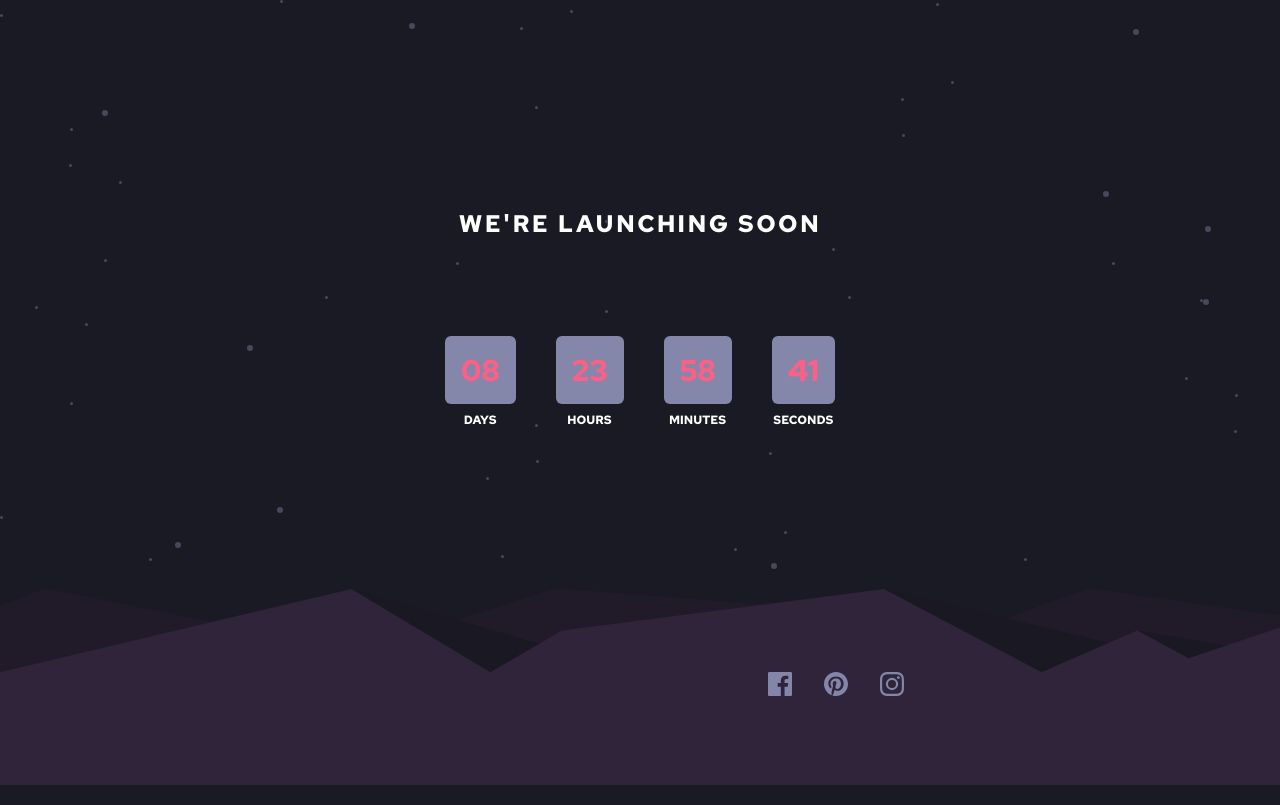
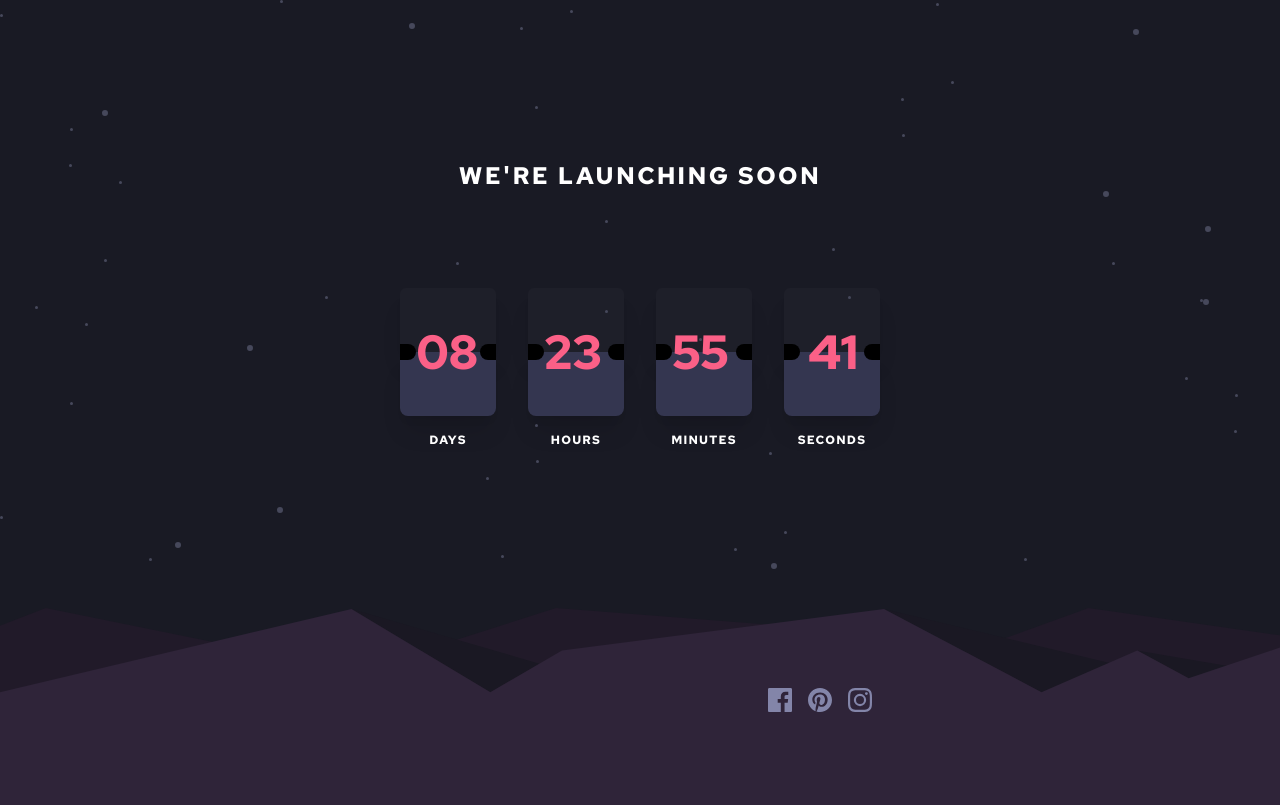
Before and after one commit to Opeyemil-code/launch-countdown-timer-main--4-, a plain HTML site: page launch-countdown-timer-main/inndex.html in a window 1280 px wide. Drawn offline with nearby package versions, Linux system fonts and the light colour scheme.

Commit message:
frontend challenge

```diff
--- a/launch-countdown-timer-main/inndex.html
+++ b/launch-countdown-timer-main/inndex.html
@@ -37,66 +37,160 @@
 </head>
 
 <body class="bg-mostlyblack font-redhat w-full h-full">
-    <div class="flex container  lg:mx-auto mt-52 ">
+    <div class="flex container  lg:mx-auto mt-40 ">
         <h2 class="mx-auto text-white  tracking-widest text-2xl">WE'RE LAUNCHING <br class="lg:hidden"><span class="lg:ml-0 ml-20 lg:mt-0 mt">SOON</span></h2>
     </div>
 
-    <div class="bg-whit container flex flex-col lg:w-1/2 lg:mx-auto space- lg:mt-24 z-50 mt-12">
+    <div class="bg-whit container flex flex-row lg:w-1/2 lg:mx-auto space- lg:mt-24 z-50 mt-12 space-x-2 mx-auto">
+        <div class="flex mx-auto lg:space-x-8 space-x-6 lg:p-0 ">
+    <!---FIRST DIV BOX-->
+            <div class="flex flex-col  mx-aut relative ">
 
-        <div class="bg-green-70 flex flex-row space-x-10 mx-auto z-50">
-           <div class="flex flex-col space-y-2">
-              <div class="bg-grayblue p-4  rounded-md">
-                <h2 class="text-center text-3xl text-softred">08</h2>
+                <div class="bg-vdarkblue p-8 rounded-r-sm rounded-l-sm lg:w-24 shadow-xl rounded-t-md w-20">
+                <h5></h5>
                 </div>
 
-              <div>
-                <p class="text-center text-xs text-white">DAYS</p>
+                <div class="bg-darkdeblue p-8 rounded-b-lg shadow-xl  lg:w-24">
+                  <h4></h4>
+                </div>
+
+                <div class="">
+                   <div class="bg-black rounded-tl-lg rounded-bl-lg p-2 top-0 right-0 absolute mt-14 ml-  overflow-hidden w-2 h-2">
+
+                   </div>
+
+                   <div class="bg-black rounded-tr-lg rounded-br-lg p-2 top-0 left-0 absolute mt-14 ml-  overflow-hidden w-2 h-2">
+
                    </div>
 
                 </div>
 
 
-            <div class="flex flex-col space-y-2">
-                <div class="bg-grayblue p-4  rounded-md">
-                  <h2 class="text-center text-3xl text-softred">23</h2>
+                <div class="absolute top-10 mx-aut bg-green-60 ml-4">
+                  <h2 class="lg:text-5xl text-softred text-4xl">08</h2>
                 </div>
 
-                <div>
-                  <p class="text-center text-xs text-white">HOURS</p>
-               </div>
-
-            </div>
-
-            <div class="flex flex-col space-y-2">
-                <div class="bg-grayblue p-4  rounded-md">
-                  <h2 class="text-center text-3xl text-softred">58</h2>
-                </div>
-
-                <div>
-                  <p class="text-center text-xs text-white">MINUTES</p>
+                <div class="mt-4">
+                    <p class="text-center text-xs text-white tracking-widest">DAYS</p>
                   </div>
 
             </div>
 
 
-            <div class="flex flex-col space-y-2">
-                <div class="bg-grayblue p-4  rounded-md">
-                  <h2 class="text-center text-3xl text-softred">41</h2>
+
+            <!--SECOND DIV-->
+
+
+            <div class="flex flex-col  mx-auto relative ">
+
+                <div class="bg-vdarkblue p-8 rounded-r-sm rounded-l-sm lg:w-24 shadow-xl rounded-t-md w-20">
+                <h5></h5>
                 </div>
 
-                <div>
-                  <p class="text-center text-xs text-white">SECONDS</p>
+                <div class="bg-darkdeblue p-8 rounded-b-lg shadow-xl">
+                  <h4></h4>
+                </div>
+
+                <div class="">
+                   <div class="bg-black rounded-tl-lg rounded-bl-lg p-2 top-0 right-0 absolute mt-14 ml-  overflow-hidden w-2 h-2">
+
+                   </div>
+
+                   <div class="bg-black rounded-tr-lg rounded-br-lg p-2 top-0 left-0 absolute mt-14 ml-  overflow-hidden w-2 h-2">
+
                    </div>
 
                 </div>
 
+
+                <div class="absolute top-10 mx-auto bg-green-60 ml-4">
+                  <h2 class="lg:text-5xl text-softred text-4xl">23</h2>
+                </div>
+
+                <div>
+                    <p class="text-center text-xs text-white mt-4 tracking-widest">HOURS</p>
+                  </div>
 
             </div>
 
 
 
 
+            <!---THIRD DIV BOX-->
+
+            <div class="flex flex-col  mx-auto relative ">
+
+                <div class="bg-vdarkblue p-8 rounded-r-sm rounded-l-sm lg:w-24 shadow-xl rounded-t-md w-20">
+                <h5></h5>
                 </div>
+
+                <div class="bg-darkdeblue p-8 rounded-b-lg shadow-xl">
+                  <h4></h4>
+                </div>
+
+                <div class="">
+                   <div class="bg-black rounded-tl-lg rounded-bl-lg p-2 top-0 right-0 absolute mt-14 ml-  overflow-hidden w-2 h-2">
+
+                   </div>
+
+                   <div class="bg-black rounded-tr-lg rounded-br-lg p-2 top-0 left-0 absolute mt-14 ml-  overflow-hidden w-2 h-2">
+
+                   </div>
+
+                </div>
+
+
+                <div class="absolute top-10 mx-auto bg-green-60 ml-4">
+                  <h2 class="lg:text-5xl text-softred text-4xl">55</h2>
+                </div>
+
+                <div>
+                    <p class="text-center text-xs text-white mt-4 tracking-widest">MINUTES</p>
+                  </div>
+
+            </div>
+
+
+            <!----FOURTH DIV BOXES-->
+
+            <div class="flex flex-col  mx-auto relative ">
+
+                <div class="bg-vdarkblue p-8 rounded-r-sm rounded-l-sm lg:w-24 shadow-xl rounded-t-md w-20">
+                <h5></h5>
+                </div>
+
+                <div class="bg-darkdeblue p-8 rounded-b-lg shadow-xl">
+                  <h4></h4>
+                </div>
+
+                <div class="">
+                   <div class="bg-black rounded-tl-lg rounded-bl-lg p-2 top-0 right-0 absolute mt-14 ml-  overflow-hidden w-2 h-2">
+
+                   </div>
+
+                   <div class="bg-black rounded-tr-lg rounded-br-lg p-2 top-0 left-0 absolute mt-14 ml-  overflow-hidden w-2 h-2">
+
+                   </div>
+
+                </div>
+
+
+                <div class="absolute top-10 mx-auto bg-green-60 ml-6">
+                  <h2 class="lg:text-5xl text-softred text-4xl">41</h2>
+                </div>
+
+                <div>
+                    <p class="text-center text-xs text-white mt-4 tracking-widest">SECONDS</p>
+                  </div>
+
+            </div>
+        </div>
+
+    </div>
+
+
+
+
 
 
 
@@ -119,11 +213,13 @@
 
                <div>
 
-                <a href="https://twitter.com/Opeyemil1/">
+                <a href="https://twitter.com/Opeyemil1/" class="hover:bg-softred">
 
                     <!--FOR facebook-->
-                    <svg xmlns="http://www.w3.org/2000/svg" width="40" height="40"><path fill="#8385A9" d="M22.675 0H1.325C.593 0 0 .593 0 1.325v21.351C0 23.407.593 24 1.325 24H12.82v-9.294H9.692v-3.622h3.128V8.413c0-3.1 1.893-4.788 4.659-4.788 1.325 0 2.463.099 2.795.143v3.24l-1.918.001c-1.504 0-1.795.715-1.795 1.763v2.313h3.587l-.467 3.622h-3.12V24h6.116c.73 0 1.323-.593 1.323-1.325V1.325C24 .593 23.407 0 22.675 0z"/></svg>
+
+                    <svg class="hover:bg-softred" xmlns="http://www.w3.org/2000/svg" width="24" height="24"><path fill="#8385A9" d="M22.675 0H1.325C.593 0 0 .593 0 1.325v21.351C0 23.407.593 24 1.325 24H12.82v-9.294H9.692v-3.622h3.128V8.413c0-3.1 1.893-4.788 4.659-4.788 1.325 0 2.463.099 2.795.143v3.24l-1.918.001c-1.504 0-1.795.715-1.795 1.763v2.313h3.587l-.467 3.622h-3.12V24h6.116c.73 0 1.323-.593 1.323-1.325V1.325C24 .593 23.407 0 22.675 0z"/></svg>
                 </a>
+
 
                </div>
 
@@ -133,7 +229,10 @@
 
               <div>
 
-                <svg xmlns="http://www.w3.org/2000/svg" width="40" height="40"><path fill="#8385A9" d="M12 0C5.373 0 0 5.372 0 12c0 5.084 3.163 9.426 7.627 11.174-.105-.949-.2-2.405.042-3.441.218-.937 1.407-5.965 1.407-5.965s-.359-.719-.359-1.782c0-1.668.967-2.914 2.171-2.914 1.023 0 1.518.769 1.518 1.69 0 1.029-.655 2.568-.994 3.995-.283 1.194.599 2.169 1.777 2.169 2.133 0 3.772-2.249 3.772-5.495 0-2.873-2.064-4.882-5.012-4.882-3.414 0-5.418 2.561-5.418 5.207 0 1.031.397 2.138.893 2.738a.36.36 0 01.083.345l-.333 1.36c-.053.22-.174.267-.402.161-1.499-.698-2.436-2.889-2.436-4.649 0-3.785 2.75-7.262 7.929-7.262 4.163 0 7.398 2.967 7.398 6.931 0 4.136-2.607 7.464-6.227 7.464-1.216 0-2.359-.631-2.75-1.378l-.748 2.853c-.271 1.043-1.002 2.35-1.492 3.146C9.57 23.812 10.763 24 12 24c6.627 0 12-5.373 12-12 0-6.628-5.373-12-12-12z"/></svg>
+                <a href="http://">
+                    <svg class="hover:bg-softred rounded"  xmlns="http://www.w3.org/2000/svg" width="24" height="24"><path fill="#8385A9" d="M12 0C5.373 0 0 5.372 0 12c0 5.084 3.163 9.426 7.627 11.174-.105-.949-.2-2.405.042-3.441.218-.937 1.407-5.965 1.407-5.965s-.359-.719-.359-1.782c0-1.668.967-2.914 2.171-2.914 1.023 0 1.518.769 1.518 1.69 0 1.029-.655 2.568-.994 3.995-.283 1.194.599 2.169 1.777 2.169 2.133 0 3.772-2.249 3.772-5.495 0-2.873-2.064-4.882-5.012-4.882-3.414 0-5.418 2.561-5.418 5.207 0 1.031.397 2.138.893 2.738a.36.36 0 01.083.345l-.333 1.36c-.053.22-.174.267-.402.161-1.499-.698-2.436-2.889-2.436-4.649 0-3.785 2.75-7.262 7.929-7.262 4.163 0 7.398 2.967 7.398 6.931 0 4.136-2.607 7.464-6.227 7.464-1.216 0-2.359-.631-2.75-1.378l-.748 2.853c-.271 1.043-1.002 2.35-1.492 3.146C9.57 23.812 10.763 24 12 24c6.627 0 12-5.373 12-12 0-6.628-5.373-12-12-12z"/></svg>
+
+                </a>
 
               </div>
 
@@ -141,7 +240,9 @@
               <!----FOR instagram-->
               <div>
 
-                    <svg xmlns="http://www.w3.org/2000/svg" width="40" height="40"><path fill="#8385A9" d="M12 2.163c3.204 0 3.584.012 4.85.07 3.252.148 4.771 1.691 4.919 4.919.058 1.265.069 1.645.069 4.849 0 3.205-.012 3.584-.069 4.849-.149 3.225-1.664 4.771-4.919 4.919-1.266.058-1.644.07-4.85.07-3.204 0-3.584-.012-4.849-.07-3.26-.149-4.771-1.699-4.919-4.92-.058-1.265-.07-1.644-.07-4.849 0-3.204.013-3.583.07-4.849.149-3.227 1.664-4.771 4.919-4.919 1.266-.057 1.645-.069 4.849-.069zM12 0C8.741 0 8.333.014 7.053.072 2.695.272.273 2.69.073 7.052.014 8.333 0 8.741 0 12c0 3.259.014 3.668.072 4.948.2 4.358 2.618 6.78 6.98 6.98C8.333 23.986 8.741 24 12 24c3.259 0 3.668-.014 4.948-.072 4.354-.2 6.782-2.618 6.979-6.98.059-1.28.073-1.689.073-4.948 0-3.259-.014-3.667-.072-4.947-.196-4.354-2.617-6.78-6.979-6.98C15.668.014 15.259 0 12 0zm0 5.838a6.162 6.162 0 100 12.324 6.162 6.162 0 000-12.324zM12 16a4 4 0 110-8 4 4 0 010 8zm6.406-11.845a1.44 1.44 0 100 2.881 1.44 1.44 0 000-2.881z"/></svg>
+                <a href="">
+                    <svg class="hover:bg-softred rounded" xmlns="http://www.w3.org/2000/svg" width="24" height="24"><path fill="#8385A9" d="M12 2.163c3.204 0 3.584.012 4.85.07 3.252.148 4.771 1.691 4.919 4.919.058 1.265.069 1.645.069 4.849 0 3.205-.012 3.584-.069 4.849-.149 3.225-1.664 4.771-4.919 4.919-1.266.058-1.644.07-4.85.07-3.204 0-3.584-.012-4.849-.07-3.26-.149-4.771-1.699-4.919-4.92-.058-1.265-.07-1.644-.07-4.849 0-3.204.013-3.583.07-4.849.149-3.227 1.664-4.771 4.919-4.919 1.266-.057 1.645-.069 4.849-.069zM12 0C8.741 0 8.333.014 7.053.072 2.695.272.273 2.69.073 7.052.014 8.333 0 8.741 0 12c0 3.259.014 3.668.072 4.948.2 4.358 2.618 6.78 6.98 6.98C8.333 23.986 8.741 24 12 24c3.259 0 3.668-.014 4.948-.072 4.354-.2 6.782-2.618 6.979-6.98.059-1.28.073-1.689.073-4.948 0-3.259-.014-3.667-.072-4.947-.196-4.354-2.617-6.78-6.979-6.98C15.668.014 15.259 0 12 0zm0 5.838a6.162 6.162 0 100 12.324 6.162 6.162 0 000-12.324zM12 16a4 4 0 110-8 4 4 0 010 8zm6.406-11.845a1.44 1.44 0 100 2.881 1.44 1.44 0 000-2.881z"/></svg>
+                </a>
 
               </div>
 
@@ -153,7 +254,7 @@
 
 
 
-
+<script src="./script.js"></script>
 </body>
 
 
--- /dev/null
+++ b/launch-countdown-timer-main/script.js
@@ -0,0 +1 @@
+"use strict";
```
Lines whose indentation alone changed are shown as unchanged.
